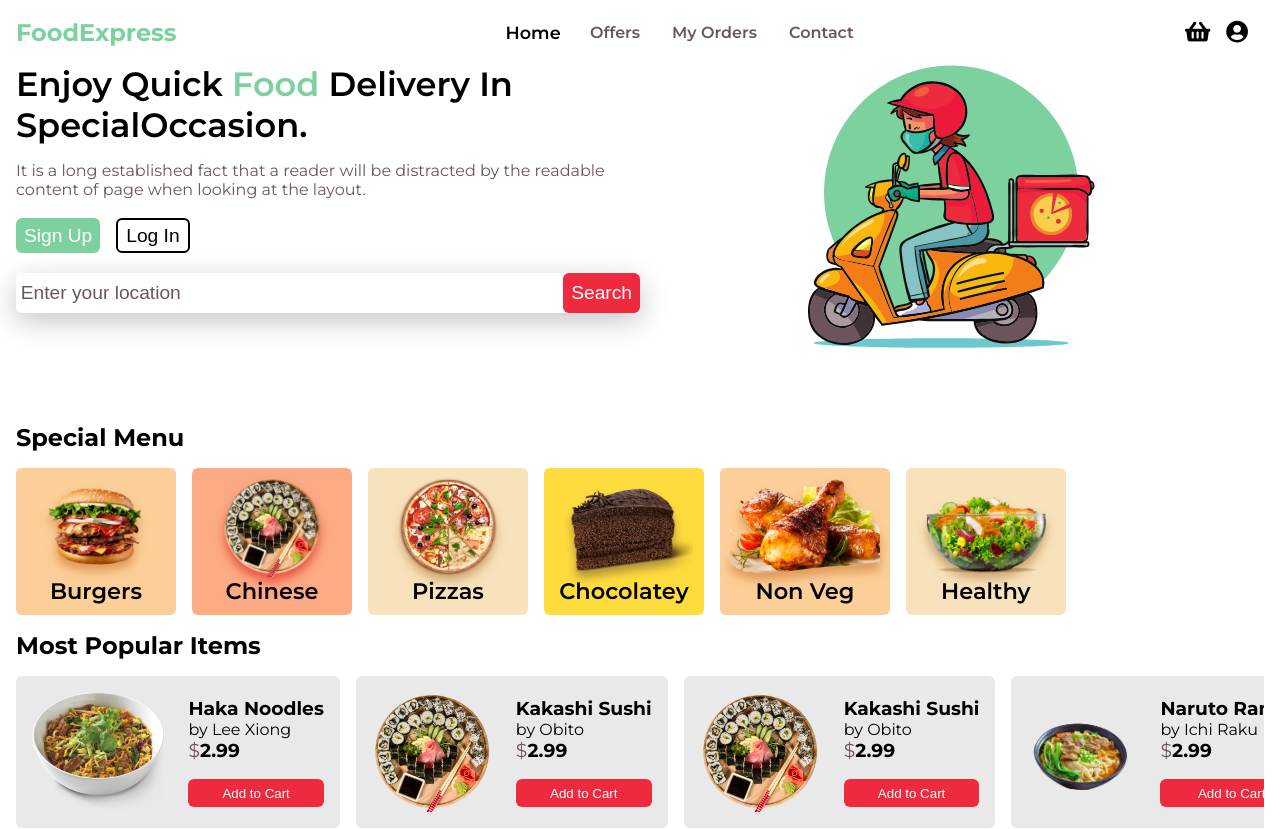
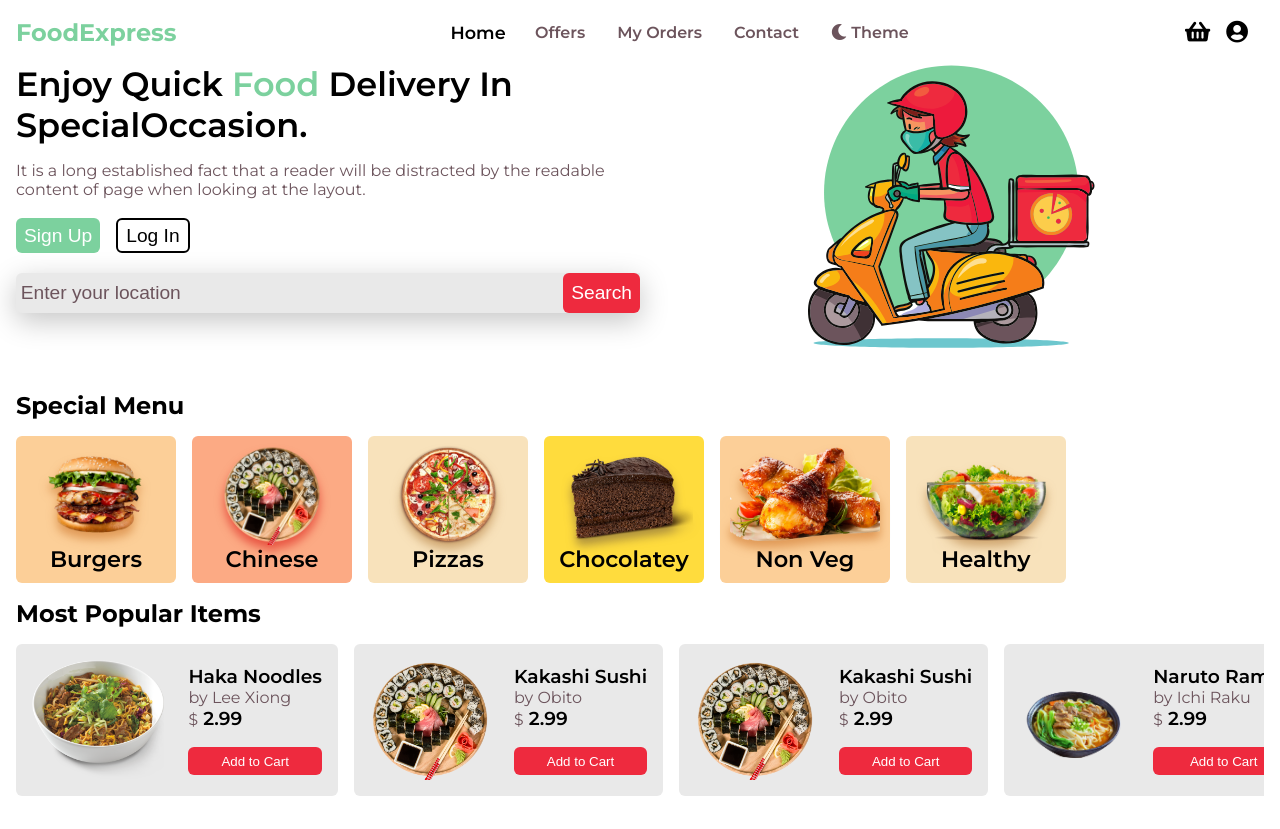
Before and after one commit to madebyhitesh/food-app, a React (Create React App) app: page / in a window 1280 px wide. Shown: the top 829 px of the page. Built offline with nearby package versions, Linux system fonts and the light colour scheme.

Commit message:
dark mode added

```diff
--- a/src/App.js
+++ b/src/App.js
@@ -3,10 +3,11 @@ import Homepage from "./components/Homepage"
 import LandingPage from "./components/LandingPage"
 import './sass/App.css'
 function App() {
+  const [theme,setTheme] = useState(false)
 
   return (
-    <div className="App">
-      <LandingPage/>
+    <div className={theme ? 'App dark-mode' : 'App'}>
+      <LandingPage setTheme={setTheme} theme={theme}/>
       <Homepage/>
     </div>
   );
--- a/src/components/Homepage.js
+++ b/src/components/Homepage.js
@@ -103,9 +103,9 @@ export default function Homepage() {
                                 <motion.div className="text-container"
                                     variants={item}
                                     >
-                                        <h3 >{card.name}</h3>
-                                        <p>by {card.chef}</p>
-                                        <h3><span className="light-text">$</span>2.99</h3>
+                                        <h3 className="normal-text">{card.name}</h3>
+                                        <p className="light-text">by {card.chef}</p>
+                                        <h3 className="normal-text"><small className="light-text">$</small> 2.99</h3>
                                 </motion.div>
                                 <motion.div className="cart-button"
                                     variants={item}
--- a/src/components/LandingPage.js
+++ b/src/components/LandingPage.js
@@ -2,7 +2,7 @@ import React, { useState } from 'react'
 import {motion} from "framer-motion"
 import landingImage from "../assets/landing.svg"
 
-export default function LandingPage() {
+export default function LandingPage({theme,setTheme}) {
 
     const [isOpen,setIsOpen] = useState(false)
 
@@ -27,27 +27,30 @@ export default function LandingPage() {
 
                <motion.div className="nav-links" animate={{x:isOpen && window.innerWidth<500 ? 200 : 0}} >
                    <ul>
-                       <li className="navlink normal-text active">
+                       <li className="navlink  active">
                         Home
                        </li>
-                       <li className="navlink normal-text">
+                       <li className="navlink">
                         Offers
                        </li>
-                       <li className="navlink normal-text">
+                       <li className="navlink">
                         My Orders
                        </li>
-                       <li className="navlink normal-text">
+                       <li className="navlink">
                         Contact
+                       </li>
+                       <li className="theme-button" onClick={()=>setTheme(!theme)}>
+                            {theme ? <i class="fas fa-sun"></i> : <i class="fas fa-moon"></i>} Theme
                        </li>
                    </ul>
                </motion.div>
 
                <div className="nav-icons">
                    <div className="cart">
-                   <i className="fas fa-shopping-basket"></i>
+                   <i className="fas fa-shopping-basket normal-text"></i>
                    </div>
                    <div className="profile">
-                   <i className="fas fa-user-circle"></i>
+                   <i className="fas fa-user-circle normal-text"></i>
                    </div>
                </div>
            </header>
--- a/src/sass/App.css
+++ b/src/sass/App.css
@@ -13,10 +13,30 @@
   --not-normal-text:#fff;
   --not-normal-light-text:rgba(255, 255, 255, 0.699);
   --light-background:rgb(233, 233, 233);
+  --background:#fff;
 }
 
 body {
   font-family: 'Montserrat', sans-serif;
+}
+
+.App.dark-mode {
+  --normal-text:#ffffff;
+  --background:rgb(14, 13, 13);
+  --light-background:rgb(20, 19, 19);
+  --light-text:#585858;
+  --not-normal-light-text:rgba(0, 0, 0, 0.699);
+  --not-normal-text:rgb(0, 0, 0);
+}
+
+.overlay {
+  position: fixed;
+  top: 0;
+  bottom: 0;
+  left: 0;
+  right: 0;
+  background-color: rgba(0, 0, 0, 0.74);
+  z-index: 11111111;
 }
 
 .green-text {
@@ -64,6 +84,7 @@ body {
 .landing-page {
   max-width: 100vw;
   padding: .5rem;
+  background-color: var(--background);
 }
 
 .landing-page header {
@@ -115,6 +136,7 @@ body {
           align-items: flex-start;
   padding: 1.5rem 1rem;
   font-size: 1.4rem;
+  font-weight: 600;
 }
 
 .landing-page header .nav-links ul li {
@@ -132,6 +154,15 @@ body {
 
 .landing-page header .nav-links li:not(:first-child) {
   margin-top: 1rem;
+}
+
+.landing-page header .nav-links .theme-btn {
+  color: var(--normal-text);
+}
+
+.landing-page header .nav-links .theme-btn i {
+  -webkit-transition: all .3s ease;
+  transition: all .3s ease;
 }
 
 .landing-page header .nav-icons i {
@@ -197,6 +228,7 @@ body {
   border-top-left-radius: 6px;
   -webkit-box-shadow: 0px 8px 29px rgba(0, 0, 0, 0.23);
           box-shadow: 0px 8px 29px rgba(0, 0, 0, 0.23);
+  background-color: var(--light-background);
 }
 
 .landing-page .search-bar form {
@@ -217,6 +249,7 @@ body {
   background-color: transparent;
   outline: none;
   font-size: 1.2rem;
+  color: var(--normal-text);
 }
 
 .landing-page .search-bar form input::-webkit-input-placeholder {
@@ -235,18 +268,10 @@ body {
   color: var(--light-text);
 }
 
-.landing-page .overlay {
-  position: absolute;
-  top: 0;
-  bottom: 0;
-  left: 0;
-  right: 0;
-  background-color: rgba(0, 0, 0, 0.712);
-}
-
 .home-page {
-  margin-top: 2rem;
+  padding-top: 2rem;
   padding: 1rem;
+  background-color: var(--background);
 }
 
 .home-page .carousel-header {
--- a/src/sass/App.scss
+++ b/src/sass/App.scss
@@ -12,9 +12,32 @@
     --not-normal-text:#fff;
     --not-normal-light-text:rgba(255, 255, 255, 0.699);
     --light-background:rgb(233, 233, 233);
+    --background:#fff;
 }
 body{
     font-family: 'Montserrat', sans-serif;
+}
+
+.App.dark-mode{
+    --normal-text:#ffffff;
+    --background:rgb(14, 13, 13);
+    --light-background:rgb(20, 19, 19);
+    --light-text:#585858;
+    --not-normal-light-text:rgba(0, 0, 0, 0.699);
+    --not-normal-text:rgb(0, 0, 0);
+
+
+}
+
+//overlay
+.overlay{
+    position:fixed;
+    top:0;
+    bottom:0;
+    left:0;
+    right:0;
+    background-color:rgba(0, 0, 0, 0.74);
+    z-index:11111111;
 }
 
 
--- a/src/sass/_homepage.scss
+++ b/src/sass/_homepage.scss
@@ -1,7 +1,7 @@
 .home-page{
-    margin-top:2rem;
+    padding-top:2rem;
     padding: 1rem;
-   // background-color: darken(#fff,5%);
+    background-color: var(--background);
     .carousel-header{
         display:flex;
         align-items:center;
--- a/src/sass/_landingPage.scss
+++ b/src/sass/_landingPage.scss
@@ -2,6 +2,7 @@
      //height: 00px;
     max-width: 100vw;
     padding: .5rem;
+    background-color: var(--background);
     //header styles
     header{
     width: 100%;
@@ -33,6 +34,7 @@
             align-items: flex-start;
             padding: 1.5rem 1rem;
             font-size: 1.4rem;
+            font-weight: 600;
             li{
                 color: var(--not-normal-light-text);
                 cursor: pointer;
@@ -45,6 +47,12 @@
         }
         li:not(:first-child){
             margin-top: 1rem;
+        }
+        .theme-btn{
+            color:var(--normal-text);
+            i{
+                transition: all .3s ease;
+            }
         }
     }
 
@@ -97,16 +105,13 @@
     //search bar
 
     .search-bar{
-        // display: flex;
-        // align-items: center;
-        // justify-content: center;
         margin:1rem auto;
-        //max-width: 250px;
         width: 100%;
         height:2.5rem;
         border-bottom-left-radius: 6px;
         border-top-left-radius: 6px;
         box-shadow: 0px 8px 29px rgba(0, 0, 0, 0.23);
+        background-color: var(--light-background);
         form{
             width:100%;
             display:flex;
@@ -119,6 +124,7 @@
                 background-color:transparent;
                 outline: none;
                 font-size: 1.2rem;
+                color:var(--normal-text);
                 &::placeholder{
                     color:var(--light-text)
                 }
@@ -126,13 +132,5 @@
         }
     }
 
-        .overlay{
-            position:absolute;
-            top:0;
-            bottom:0;
-            left:0;
-            right:0;
-            background-color:rgba(0, 0, 0, 0.712);
-        }
 
 }
```
Also changed, not shown: 2 other files (tests, documents, lock files or other folders).
